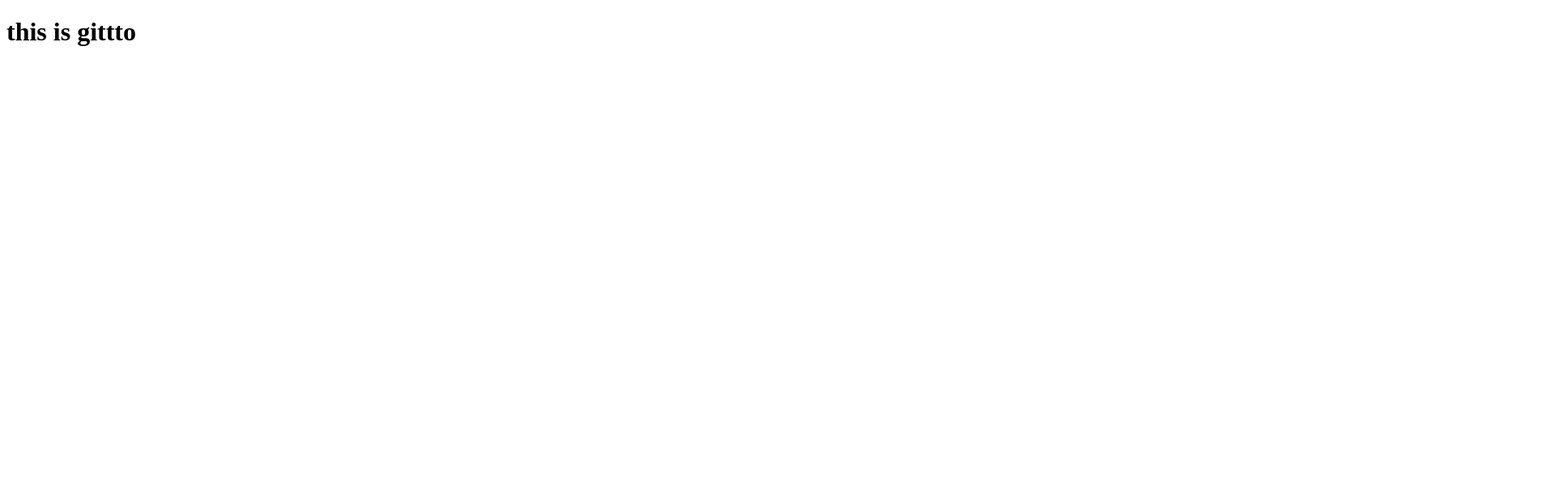
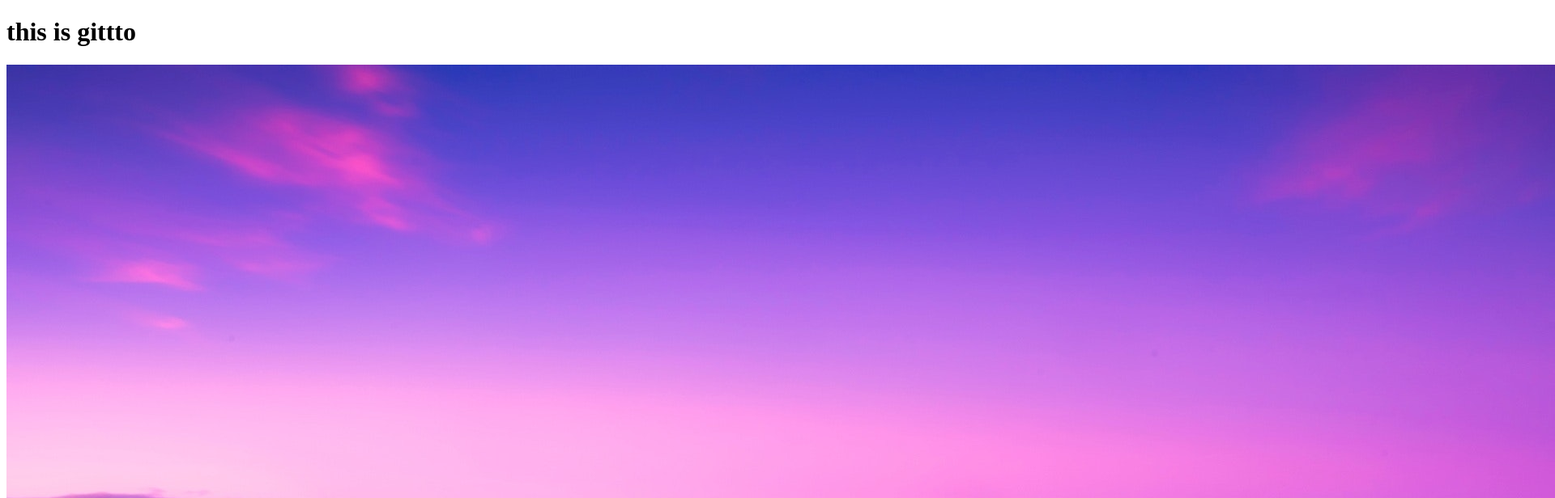
Before and after one commit to Ishmam-uu/gittto, a plain HTML site: page index.html in a window 1280 px wide. Shown: the top 616 px of the page at 81% size, 1920 px wide, since content can reach past the window. Drawn offline with Linux system fonts and the light colour scheme.

Commit message:
images added

```diff
--- a/index.html
+++ b/index.html
@@ -8,6 +8,7 @@
 </head>
 <body>
     <h1>this is gittto</h1>
+    <img src="images/ocean.jpg" alt="violet ocean">
 
 </body>
 </html>
```
Also changed, not shown: images/ocean.jpg (added).
